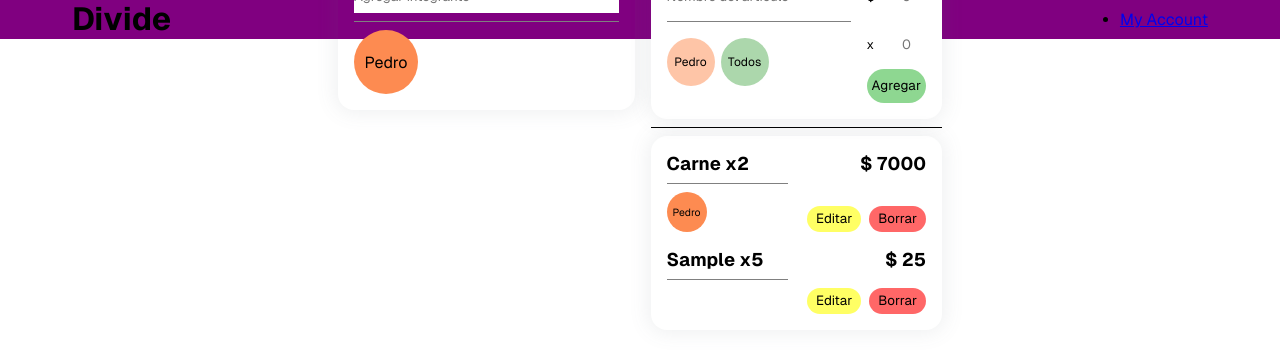
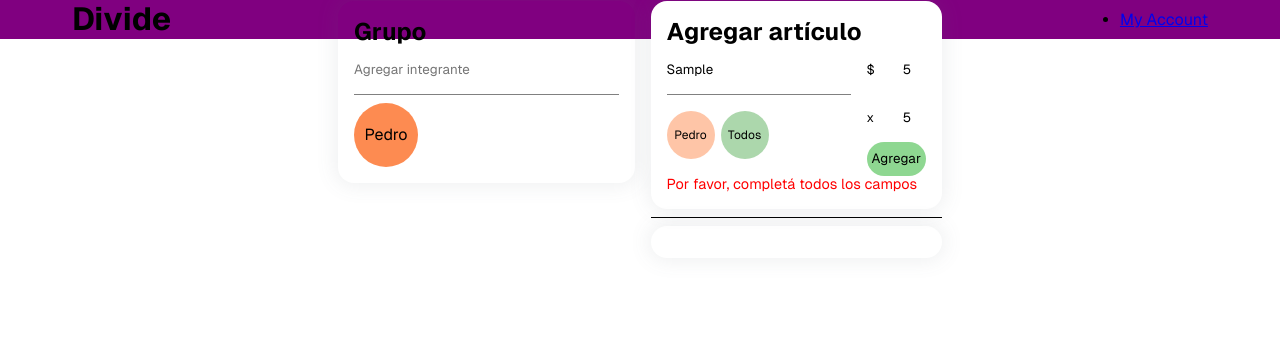
Before and after one commit to soype/divide, a Next.js app: page / in a window 1280 px wide. Both pictures are taken after typing "Sample", "5", "5" into the empty fields and a click on the button "Agregar". Shown: the top 352 px of the page. Built offline with nearby package versions, Linux system fonts and the light colour scheme.

Commit message:
Add edit capabilities

```diff
--- a/src/components/Bill/AddBillItem/AddBillItem.js
+++ b/src/components/Bill/AddBillItem/AddBillItem.js
@@ -9,6 +9,7 @@ const AddBillItem = ({ members, addItem, editedItem }) => {
     const [name, setName] = useState('');
     const [quantity, setQuantity] = useState('');
     const [price, setPrice] = useState('');
+    const [error, setError] = useState(false);
 
   useEffect(() => {
       if(editedItem){
@@ -46,8 +47,14 @@ const AddBillItem = ({ members, addItem, editedItem }) => {
 
     const submitHandler = (e) => {
         e.preventDefault();
+        if(selectedMembers.length < 1 || quantity < 1 || price < 1){
+          setError(true);
+          return;
+        }else{
+          setError(false);
+        }
         const item = {
-          id: Math.random(),
+          id: Math.random().toFixed(3),
           name: name,
           quantity: quantity,
           price: price,
@@ -107,7 +114,7 @@ const AddBillItem = ({ members, addItem, editedItem }) => {
           <button type="submit" className={styles.addBillItem__addButton}>Agregar</button>
         </div>
       </div>
-
+      {error && <p className={styles.error}>Por favor, completá todos los campos</p>}
     </form>
   );
 };
--- a/src/components/Bill/AddBillItem/AddBillItem.module.scss
+++ b/src/components/Bill/AddBillItem/AddBillItem.module.scss
@@ -156,3 +156,8 @@ $button-text: .75rem;
     }
   }
 }
+
+.error{
+  color: red;
+  font-size: .9rem;
+}
--- a/src/components/Bill/Bill.js
+++ b/src/components/Bill/Bill.js
@@ -7,15 +7,7 @@ import AddBillItem from './AddBillItem/AddBillItem'
 
 const Bill = ({party}) => {
 
-    const [items, setItems] = useState([
-        {
-            id: 1,
-            name: 'Carne',
-            quantity: 2,
-            price: 3500,
-            members: [1]
-        }
-    ])
+    const [items, setItems] = useState([])
 
     const [editedItem, setEditedItem] = useState(null);
 
@@ -30,12 +22,11 @@ const Bill = ({party}) => {
     const editItemHandler = (id, item) => {
         setEditedItem(item);
         setItems(items.filter(item => item.id !== id));
-
     }
 
   return (
     <div className={styles.bill}>
-        <AddBillItem members={party} addItem={addItemHandler} editItem={editedItem} />
+        <AddBillItem members={party} addItem={addItemHandler} editedItem={editedItem} />
         <span className={styles.divider}></span>
         <div className={styles.bill__container}>
         {items.map((item, index) => (
--- a/src/components/Bill/BillItem/BillItem.js
+++ b/src/components/Bill/BillItem/BillItem.js
@@ -3,7 +3,6 @@ import React, { useState, useEffect } from "react";
 import styles from "./BillItem.module.scss";
 
 const BillItem = ({ id, name, quantity, price, members, party, removeItem, editItem }) => {
-
   const [matchingMembers, setMatchingMembers] = useState([]);
 
   useEffect(() => {
@@ -12,8 +11,18 @@ const BillItem = ({ id, name, quantity, price, members, party, removeItem, editI
   }, [party]);
 
   const removeItemHandler = (e) => {
-    removeItem(e.target.getAttribute('pointer'))
-  }
+    removeItem(e.target.getAttribute("pointer"));
+  };
+
+  const editItemHandler = (e) => {
+    const item = {
+      name: name,
+      quantity: quantity,
+      price: price,
+      members: members
+    }
+    editItem(e.target.getAttribute("pointer"), item);
+  };
 
   return (
     <div className={styles.billItem} id={id}>
@@ -34,8 +43,12 @@ const BillItem = ({ id, name, quantity, price, members, party, removeItem, editI
         <div className={styles.billItem__container__right}>
           <div className={`${styles.billItem__price} ${styles.billItem__field}`}>$ {price * quantity}</div>
           <div className={styles.billItem__buttons}>
-            <button className={styles.billItem__buttons__edit} pointer={id}>Editar</button>
-            <button className={styles.billItem__buttons__delete} pointer={id} onClick={removeItemHandler}>Borrar</button>
+            <button className={styles.billItem__buttons__edit} pointer={id} onClick={editItemHandler}>
+              Editar
+            </button>
+            <button className={styles.billItem__buttons__delete} pointer={id} onClick={removeItemHandler}>
+              Borrar
+            </button>
           </div>
         </div>
       </div>
```
